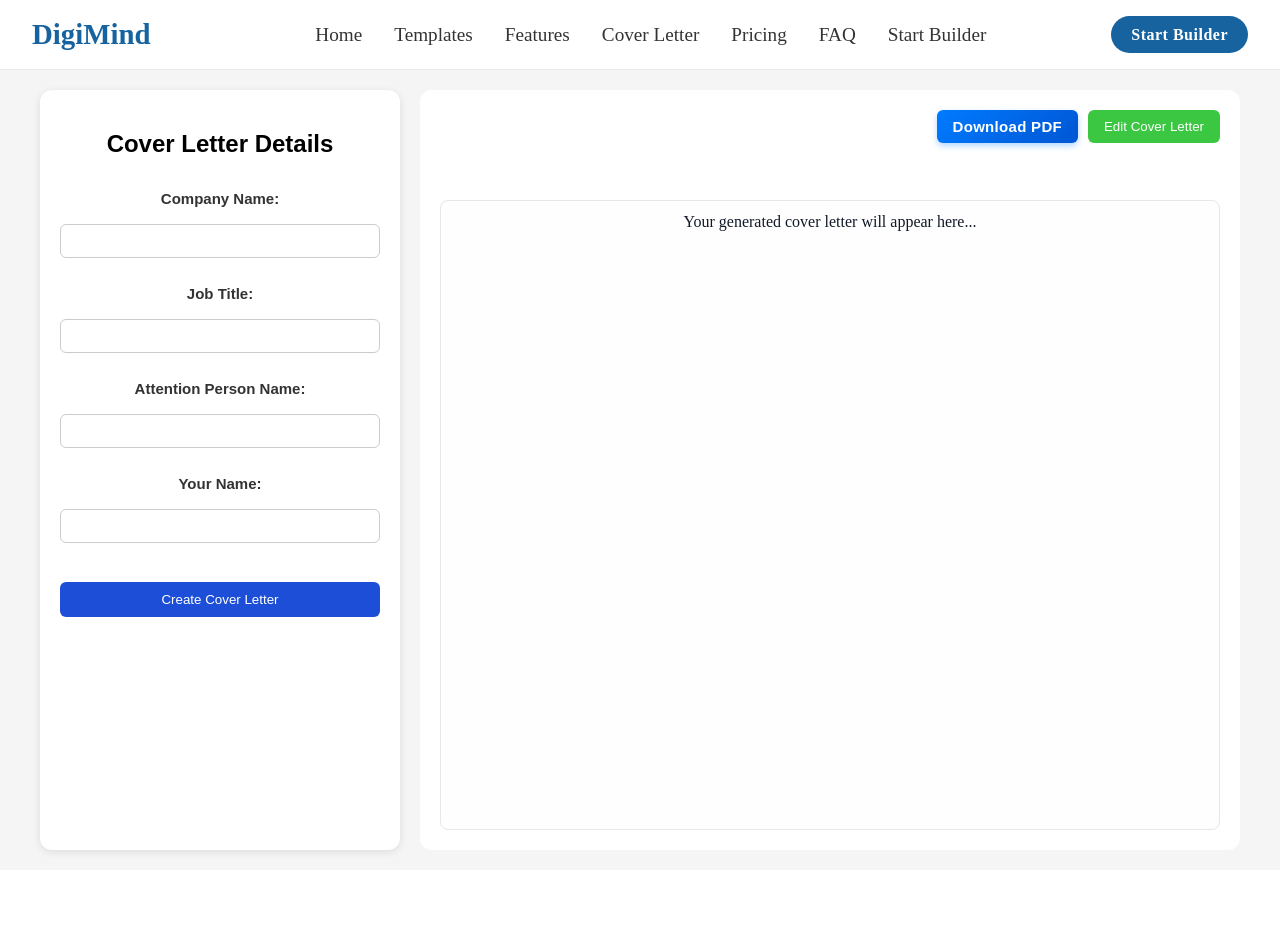
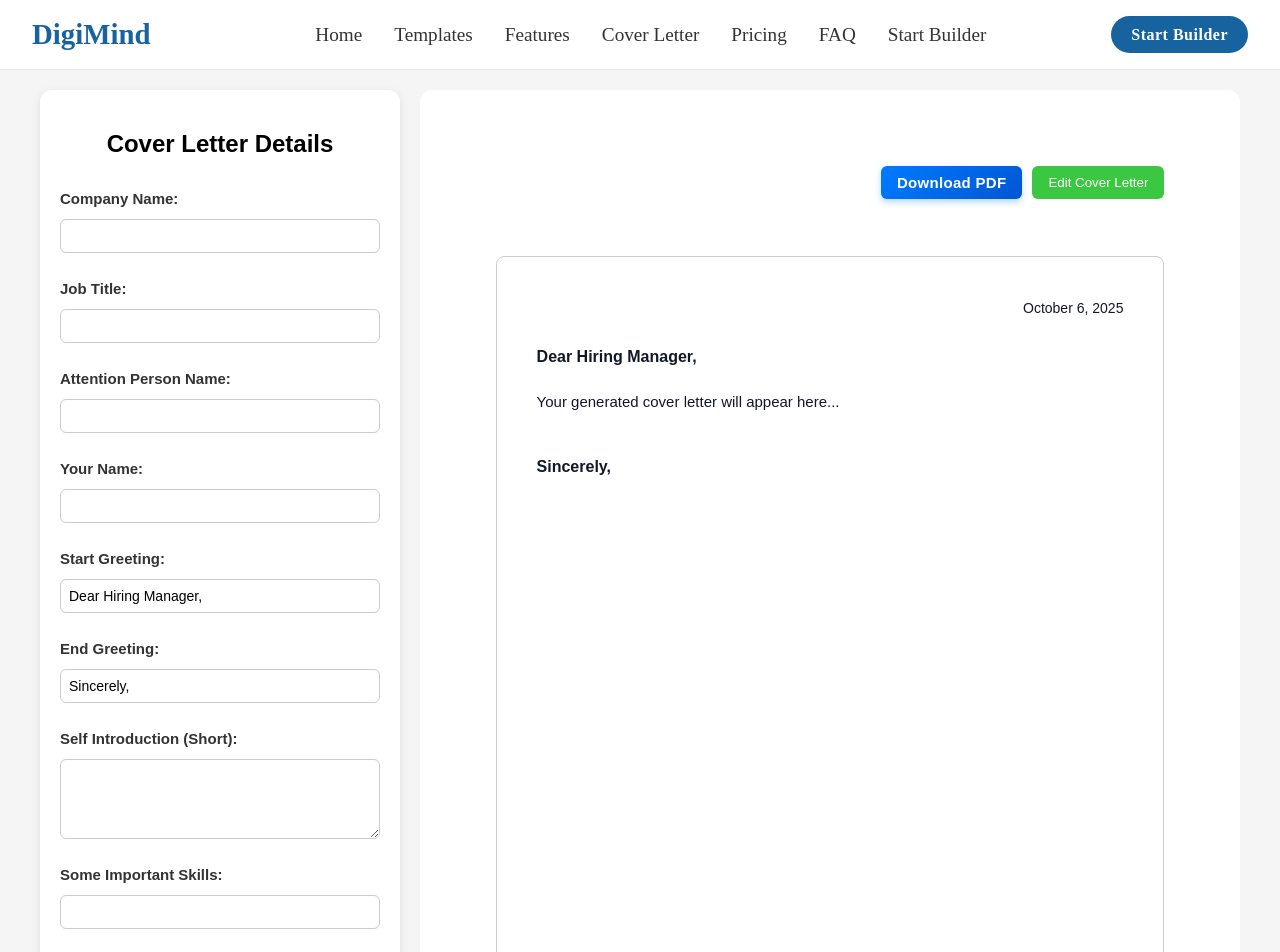
Before and after one commit to digimind1100/RESUME-BUILDER, a React (Vite) app: page /cover-letter in a window 1280 px wide. Shown: the top 952 px of the page. Before the commit the page ends 870 px from the top, so only its background shows below. Built offline with nearby package versions, Linux system fonts and the light colour scheme.

Commit message:
addCoverLetter

```diff
--- a/src/components/CoverLetterPanel.css
+++ b/src/components/CoverLetterPanel.css
@@ -1,7 +1,7 @@
 /* Wrapper for CoverLetterPanel only */
 .cover-letter-page {
   width: 100%;
-  height: 100vh;
+  height: 1500px;
   padding: 20px;
   background-color: #f5f5f5;
   box-sizing: border-box;
@@ -23,10 +23,14 @@
   display: flex;
   flex-direction: column;
   gap: 12px;
+
 }
 
 .cover-letter-page .form-panel label {
   font-weight: bold;
+  display: flex;
+  justify-content: left;
+  margin-bottom: 0px;
 }
 
 .cover-letter-page .form-panel input {
@@ -57,6 +61,13 @@
   padding: 20px;
   display: flex;
   flex-direction: column;
+  width: 210mm !important;
+height: 1500px;
+padding: 20mm;
+background: white;
+text-align: left;
+margin-bottom: 20px;
+
 }
 
 .cover-letter-page .preview-buttons {
@@ -64,6 +75,7 @@
   justify-content: flex-end;
   gap: 10px;
   margin-bottom: 10px;
+
 }
 
 .cover-letter-page .preview-buttons button {
@@ -127,3 +139,57 @@
 .cover-letter-page .preview-btn {
   height: 90px;
 }
+
+.form-panel textarea {
+  padding: 8px;
+  border: 1px solid #ccc;
+  border-radius: 6px;
+  resize: vertical; /* allow user to adjust height if needed */
+  min-height: 80px; /* default minimum height */
+  max-height: 200px; /* optional max height */
+}
+
+
+.cover-letter-preview {
+  width: 210mm;
+  min-height: 297mm;
+  background: #fff;
+  padding: 20mm;
+  margin: 0 auto;
+  border: 1px solid #ddd;
+  box-sizing: border-box;
+  font-family: Arial, sans-serif;
+  font-size: 14px;
+  line-height: 1.7;
+  overflow-wrap: break-word;
+}
+
+.cover-date {
+  text-align: right;
+  margin-bottom: 25px;
+  font-size: 14px;
+}
+
+.company-block {
+  margin-bottom: 25px;
+  font-size: 15px;
+}
+
+.cover-greeting {
+  margin-bottom: 20px;
+  font-size: 16px;
+  font-weight: 600;
+}
+
+.cover-body {
+  margin-bottom: 35px;
+  white-space: pre-line;
+  font-size: 15px;
+}
+
+.cover-ending {
+  margin-top: 40px;
+  font-size: 16px;
+  font-weight: 600;
+  white-space: pre-line;
+}
--- a/src/components/CoverLetterPanel.jsx
+++ b/src/components/CoverLetterPanel.jsx
@@ -6,22 +6,45 @@ export default function CoverLetterPanel() {
   const [jobTitle, setJobTitle] = useState("");
   const [attentionName, setAttentionName] = useState("");
   const [yourName, setYourName] = useState("");
+
+  const [startGreeting, setStartGreeting] = useState("Dear Hiring Manager,");
+  const [endGreeting, setEndGreeting] = useState("Sincerely,");
+
   const [generatedText, setGeneratedText] = useState("");
-  const [isEditing, setIsEditing] = useState(false); // controls format panel
+  const [isEditing, setIsEditing] = useState(false);
+  const [loading, setLoading] = useState(false); // ✅ Loading state
+
   const previewRef = useRef(null);
 
-  // ✅ Generate cover letter from server
+  const [selfIntro, setSelfIntro] = useState("");
+  const [skillsInput, setSkillsInput] = useState("");
+  const [experienceInput, setExperienceInput] = useState("");
+
+  // Generate AI Cover Letter
   const handleGenerate = async () => {
     if (!companyName || !jobTitle || !yourName) {
       alert("Please fill in Company Name, Job Title, and Your Name");
       return;
     }
 
+    setLoading(true); // start loading
+    setGeneratedText(""); // clear previous text
+
     try {
       const res = await fetch("http://localhost:3001/api/cover-letter", {
         method: "POST",
         headers: { "Content-Type": "application/json" },
-        body: JSON.stringify({ companyName, jobTitle, attentionName, yourName }),
+        body: JSON.stringify({
+          companyName,
+          jobTitle,
+          attentionName,
+          yourName,
+          selfIntro,
+          skillsInput,
+          experienceInput,
+          startGreeting,
+          endGreeting,
+        }),
       });
 
       const data = await res.json();
@@ -30,125 +53,140 @@ export default function CoverLetterPanel() {
       console.error(error);
       setGeneratedText("Error generating cover letter. Please try again.");
     }
+
+    setLoading(false); // stop loading
   };
 
-  // ✅ Download PDF (placeholder)
-  const handleDownload = () => {
-    if (!previewRef.current) return;
-    alert("Download PDF logic will go here.");
+  const execCommand = (cmd, value = null) => {
+    document.execCommand(cmd, false, value);
+    previewRef.current.focus();
   };
 
-  // ✅ Execute formatting commands
-  const execCommand = (command, value = null) => {
-    document.execCommand(command, false, value);
-    previewRef.current.focus();
-  };
+  const formattedDate = new Date().toLocaleDateString("en-US", {
+    year: "numeric",
+    month: "long",
+    day: "numeric",
+  });
 
   return (
     <div className="cover-letter-page">
       <div className="cover-letter-container">
+
         {/* LEFT FORM PANEL */}
         <div className={`form-panel ${isEditing ? "locked" : ""}`}>
           <h2>Cover Letter Details</h2>
 
           <label>Company Name:</label>
-          <input
-            type="text"
-            value={companyName}
-            onChange={(e) => setCompanyName(e.target.value)}
-          />
+          <input type="text" value={companyName} onChange={(e) => setCompanyName(e.target.value)} />
 
           <label>Job Title:</label>
-          <input
-            type="text"
-            value={jobTitle}
-            onChange={(e) => setJobTitle(e.target.value)}
-          />
+          <input type="text" value={jobTitle} onChange={(e) => setJobTitle(e.target.value)} />
 
           <label>Attention Person Name:</label>
-          <input
-            type="text"
-            value={attentionName}
-            onChange={(e) => setAttentionName(e.target.value)}
-          />
+          <input type="text" value={attentionName} onChange={(e) => setAttentionName(e.target.value)} />
 
           <label>Your Name:</label>
-          <input
-            type="text"
-            value={yourName}
-            onChange={(e) => setYourName(e.target.value)}
-          />
+          <input type="text" value={yourName} onChange={(e) => setYourName(e.target.value)} />
 
-          <button className="generate-btn" onClick={handleGenerate}>
-            Create Cover Letter
+          <label>Start Greeting:</label>
+          <input type="text" value={startGreeting} onChange={(e) => setStartGreeting(e.target.value)} />
+
+          <label>End Greeting:</label>
+          <input type="text" value={endGreeting} onChange={(e) => setEndGreeting(e.target.value)} />
+
+          <label>Self Introduction (Short):</label>
+          <textarea rows={3} value={selfIntro} onChange={(e) => setSelfIntro(e.target.value)} />
+
+          <label>Some Important Skills:</label>
+          <input type="text" value={skillsInput} onChange={(e) => setSkillsInput(e.target.value)} />
+
+          <label>Some Important Experience:</label>
+          <input type="text" value={experienceInput} onChange={(e) => setExperienceInput(e.target.value)} />
+
+          <button className="generate-btn" onClick={handleGenerate} disabled={loading}>
+            {loading ? "Generating..." : "Generate Cover Letter"}
           </button>
         </div>
 
         {/* RIGHT PREVIEW PANEL */}
         <div className="preview-panel">
-          {/* Top Buttons */}
           <div className="preview-btn">
             <div className="preview-buttons">
-              <button className="download-btn" onClick={handleDownload}>
-                Download PDF
-              </button>
-
-              <button
-                className="edit-lock-btn"
-                onClick={() => setIsEditing(!isEditing)}
-              >
+              <button className="download-btn">Download PDF</button>
+              <button className="edit-lock-btn" onClick={() => setIsEditing(!isEditing)}>
                 {isEditing ? "Lock Cover Letter" : "Edit Cover Letter"}
               </button>
             </div>
 
-            {/* Format Toolbar */}
             {isEditing && (
               <div className="format-toolbar">
-                <button onClick={() => execCommand("bold")}>
-                  <b>B</b>
-                </button>
-                <button onClick={() => execCommand("italic")}>
-                  <i>I</i>
-                </button>
-                <button onClick={() => execCommand("underline")}>
-                  <u>U</u>
-                </button>
+                <button onClick={() => execCommand("bold")}><b>B</b></button>
+                <button onClick={() => execCommand("italic")}><i>I</i></button>
+                <button onClick={() => execCommand("underline")}><u>U</u></button>
 
-                <select
-                  onChange={(e) => execCommand("fontSize", e.target.value)}
-                  defaultValue="3"
-                >
-                  <option value="1">10px</option>
+                <select onChange={(e) => execCommand("fontSize", e.target.value)} defaultValue="3">
                   <option value="2">12px</option>
                   <option value="3">14px</option>
                   <option value="4">16px</option>
                   <option value="5">18px</option>
-                  <option value="6">20px</option>
-                  <option value="7">24px</option>
                 </select>
 
-                <select
-                  onChange={(e) => execCommand("fontName", e.target.value)}
-                  defaultValue="Arial"
-                >
+                <select onChange={(e) => execCommand("fontName", e.target.value)} defaultValue="Arial">
                   <option value="Arial">Arial</option>
                   <option value="Times New Roman">Times New Roman</option>
                   <option value="Verdana">Verdana</option>
-                  <option value="Tahoma">Tahoma</option>
                 </select>
               </div>
             )}
           </div>
 
-          {/* Cover Letter Preview */}
+          {/* A4 PREVIEW */}
           <div
             ref={previewRef}
             className="cover-letter-preview"
             contentEditable={isEditing}
             suppressContentEditableWarning={true}
+            style={{
+              width: "100%",
+              maxWidth: "800px",
+              minHeight: "1122px",
+              padding: "40px",
+              background: "white",
+              fontFamily: "Arial, sans-serif",
+              fontSize: "14px",
+              lineHeight: "1.6",
+              boxSizing: "border-box",
+              margin: "0 auto",
+              border: "1px solid #ccc",
+              whiteSpace: "pre-line", // ✅ preserve line breaks
+              overflow: "hidden",
+            }}
           >
-            {generatedText || "Your generated cover letter will appear here..."}
+            {/* DATE TOP RIGHT */}
+            <div className="cover-date" style={{ textAlign: "right", marginBottom: "25px" }}>
+              {formattedDate}
+            </div>
+
+            {/* COMPANY NAME */}
+            {companyName && <div className="company-block" style={{ marginBottom: "25px" }}>{companyName}</div>}
+
+            {/* START GREETING */}
+            <div className="cover-greeting" style={{ marginBottom: "20px" }}>
+              {startGreeting}
+            </div>
+
+            {/* AI CONTENT */}
+            <div className="cover-body" style={{ marginBottom: "30px" }}>
+              {loading ? "Generating your cover letter..." : generatedText || "Your generated cover letter will appear here..."}
+            </div>
+
+            {/* END GREETING + NAME */}
+            <div className="cover-ending" style={{ marginTop: "40px" }}>
+              {endGreeting} <br />
+              {yourName}
+            </div>
           </div>
+
         </div>
       </div>
     </div>
```
Also changed, not shown: 2 other files (tests, documents, lock files or other folders).
